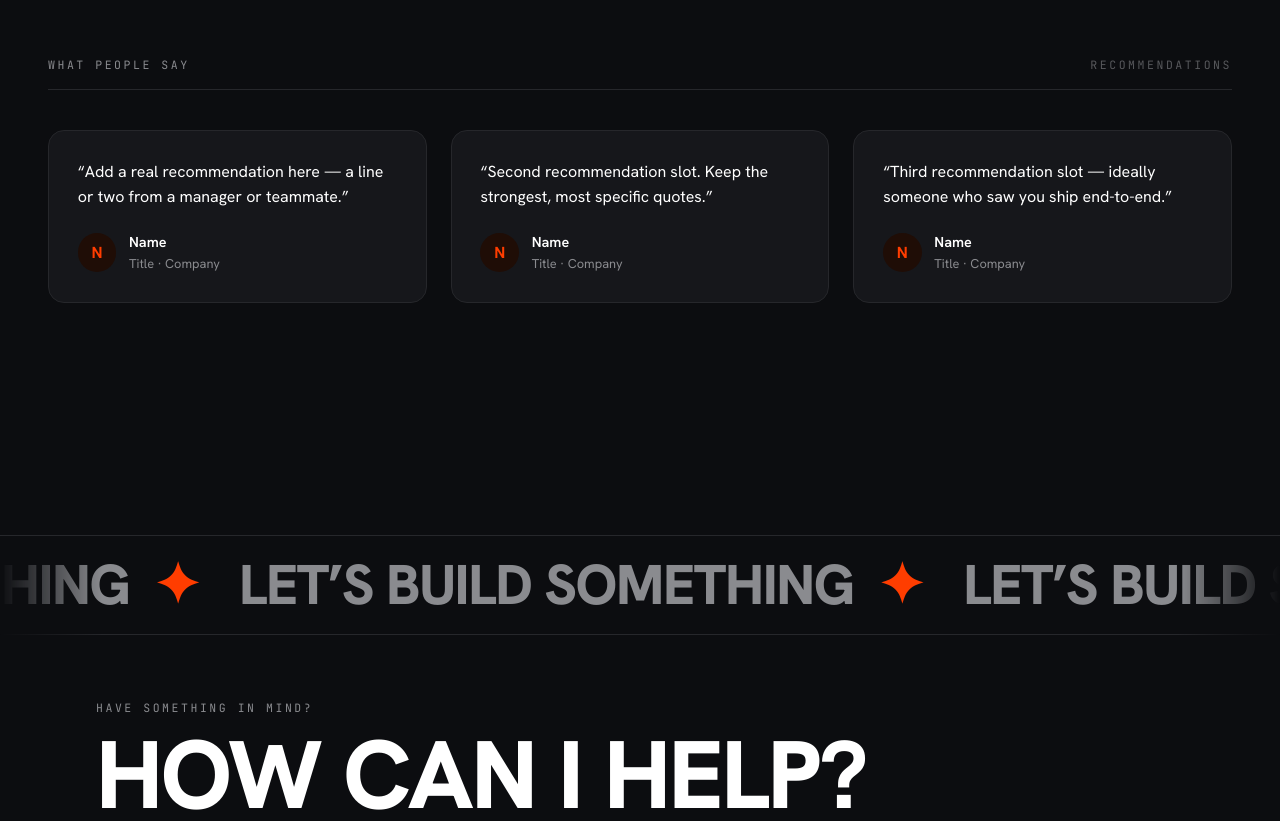
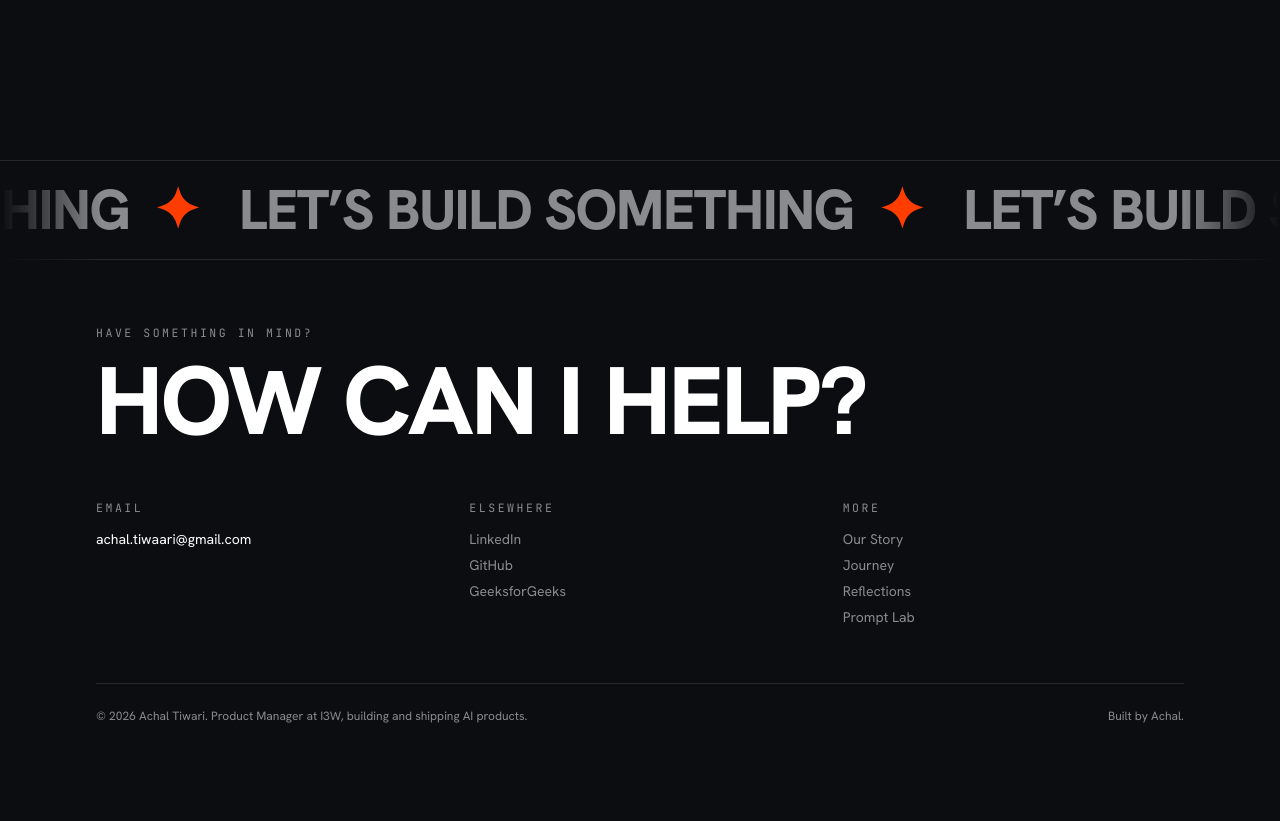
Before and after one commit to TheAchal/achaltiwari.com, a Next.js app: page / in a window 1280 px wide. Shown: the part 4522-5343 px from the top of the page. After the commit the page ends 5310 px from the top, so only its background shows below. Built offline with nearby package versions, Linux system fonts and the light colour scheme.

Commit message:
Hide placeholder testimonials until real LinkedIn recommendations are added

```diff
--- a/src/app/page.tsx
+++ b/src/app/page.tsx
@@ -69,7 +69,9 @@ const projects = [
   },
 ];
 
-// Placeholder slots — replace with the real LinkedIn recommendations you paste in.
+// Hidden until Achal's real LinkedIn recommendations land. Flip to true after
+// replacing the slots below with the real quotes.
+const SHOW_TESTIMONIALS = false;
 const testimonials = [
   {
     quote: "Add a real recommendation here — a line or two from a manager or teammate.",
@@ -183,7 +185,8 @@ export default function Home() {
         })}
       </section>
 
-      {/* Testimonials */}
+      {/* Testimonials — hidden until real LinkedIn recommendations are added */}
+      {SHOW_TESTIMONIALS && (
         <section className="testi">
           <div className="work__head">
             <h2 className="eyebrow">What people say</h2>
@@ -206,6 +209,7 @@ export default function Home() {
             ))}
           </div>
         </section>
+      )}
     </div>
   );
 }
```
Lines whose indentation alone changed are shown as unchanged.
